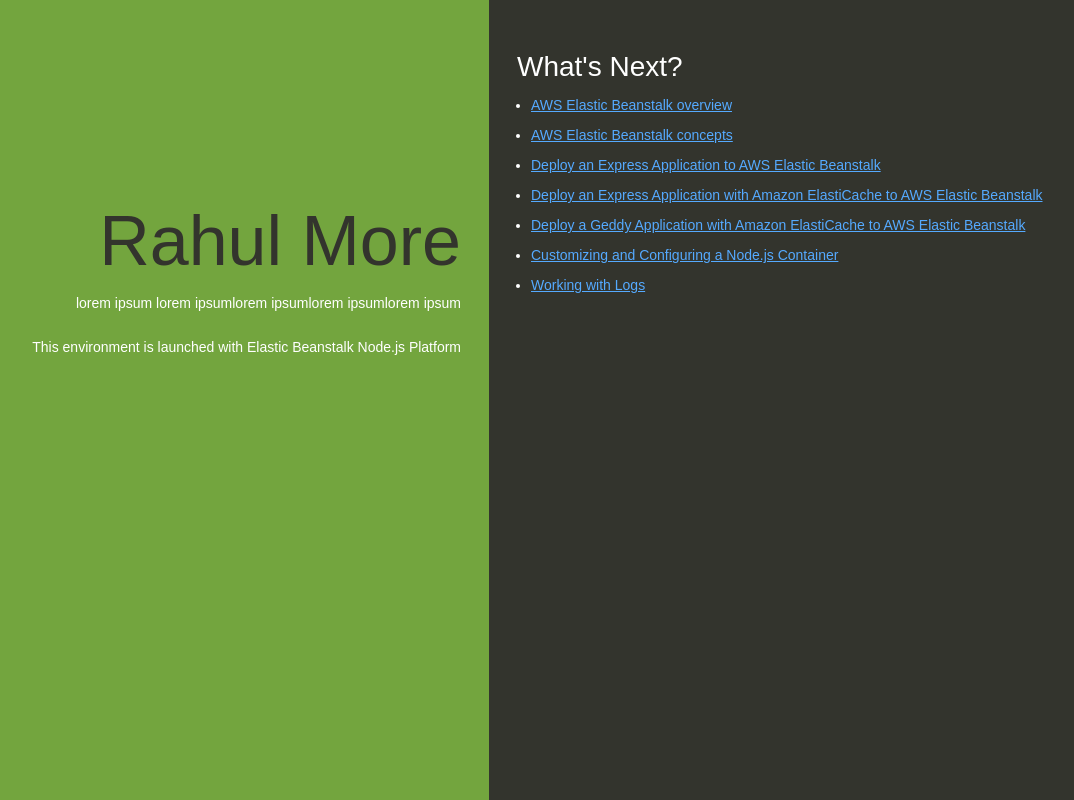
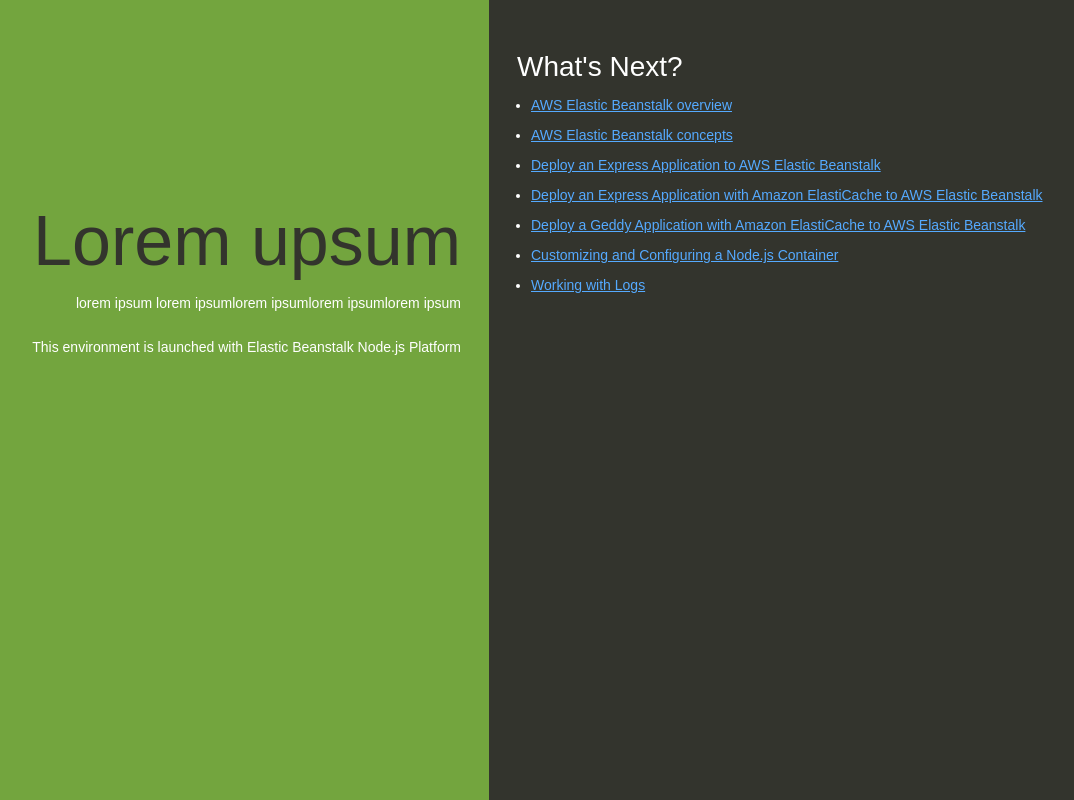
Before and after one commit to rahulmore7918/demonodejs, a website: page index.html in a window 1280 px wide. Shown: the whole page, without its empty margins (151-1225 px from the left). Drawn offline with Linux system fonts and the light colour scheme.

Commit message:
version 2

```diff
--- a/index.html
+++ b/index.html
@@ -74,7 +74,7 @@
   </head>
   <body>
     <div class="textColumn">
-      <h1>Rahul More</h1>
+      <h1>Lorem upsum</h1>
       <p>lorem ipsum lorem ipsumlorem ipsumlorem ipsumlorem ipsum</p>
       <p>This environment is launched with Elastic Beanstalk Node.js Platform</p>
     </div>
```
